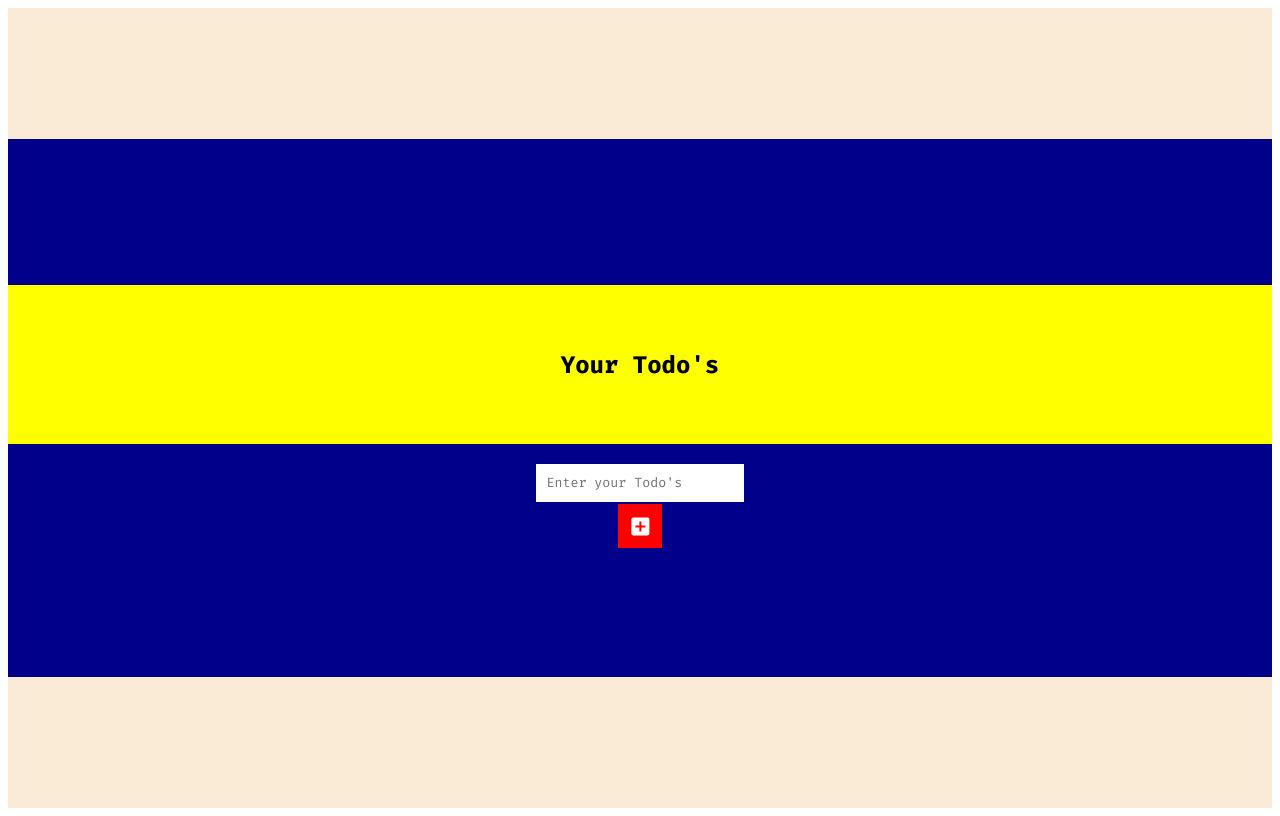
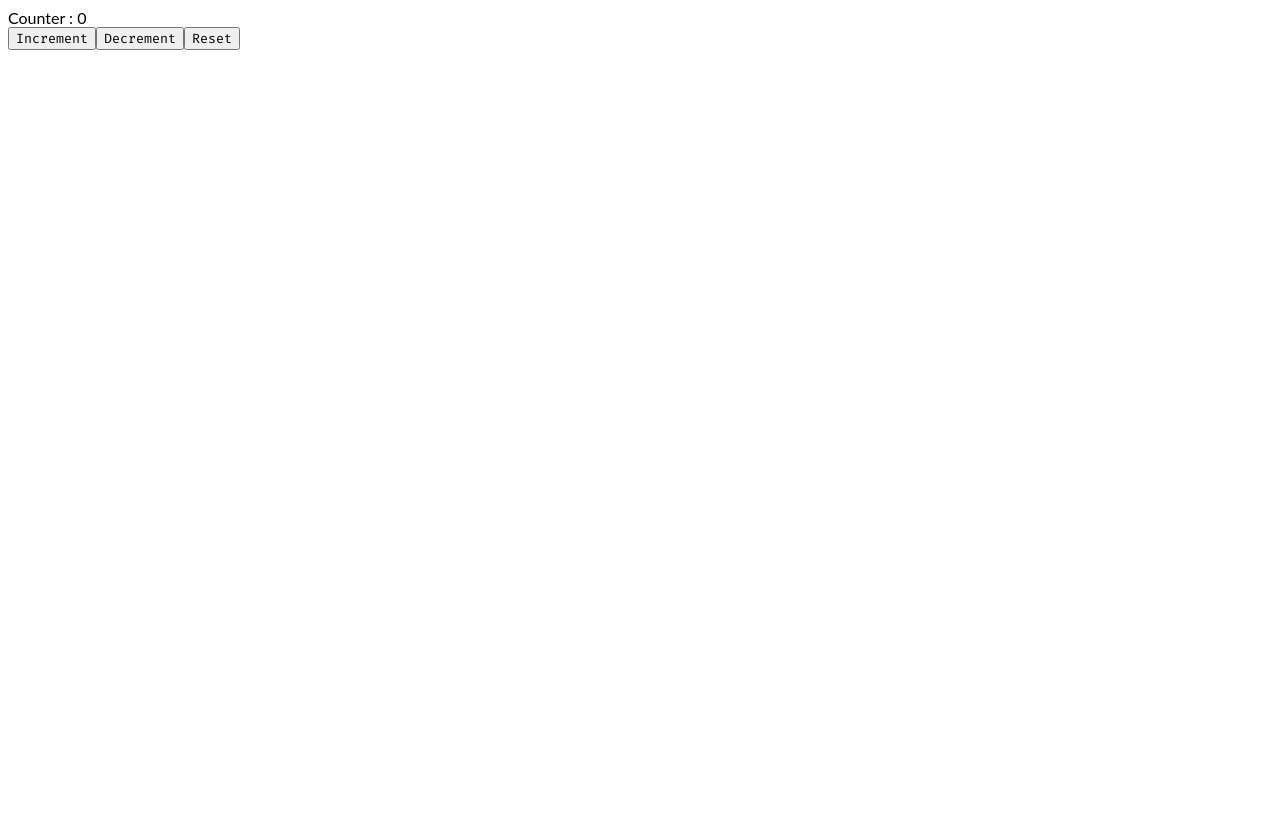
Before and after one commit to shaon07/React-Increment-decrement-button, a React (Create React App) app: page / in a window 1280 px wide. Built offline with nearby package versions, Linux system fonts and the light colour scheme.

Commit message:
1 file modified, 1 added

```diff
--- a/src/App.js
+++ b/src/App.js
@@ -5,10 +5,11 @@
 import ShaonTest from './shaonTest';
 import Li from './Li';
 import Todo from './Todo';
+import Counter from './Counter';
 export default function App() {
   return (
     <>
-      <Todo />
+      <Counter />
     </>
   );
 }
--- /dev/null
+++ b/src/Counter.js
@@ -0,0 +1,29 @@
+import React, { useReducer } from 'react';
+
+const iniState = 0;
+const reducer = (state, action) => {
+  switch (action) {
+    case 'Increment':
+      return state + 1;
+    case 'Decrement':
+      return state - 1;
+    case 'Reset':
+      return iniState;
+    default:
+      state;
+  }
+};
+
+function Counter() {
+  const [count, dispatch] = useReducer(reducer, iniState);
+  return (
+    <>
+      <p>Counter : {count}</p>
+      <button onClick={() => dispatch('Increment')}>Increment</button>
+      <button onClick={() => dispatch('Decrement')}>Decrement</button>
+      <button onClick={() => dispatch('Reset')}>Reset</button>
+    </>
+  );
+}
+
+export default Counter;
```
